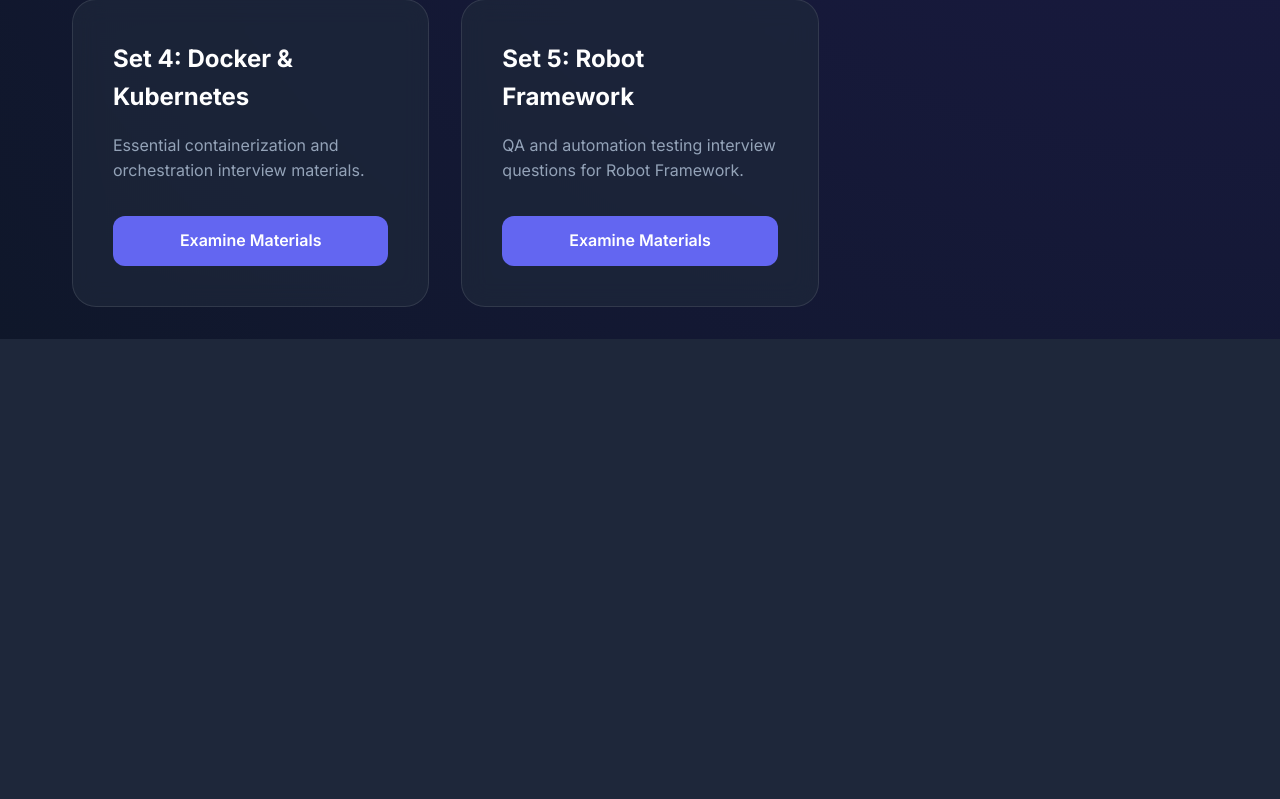
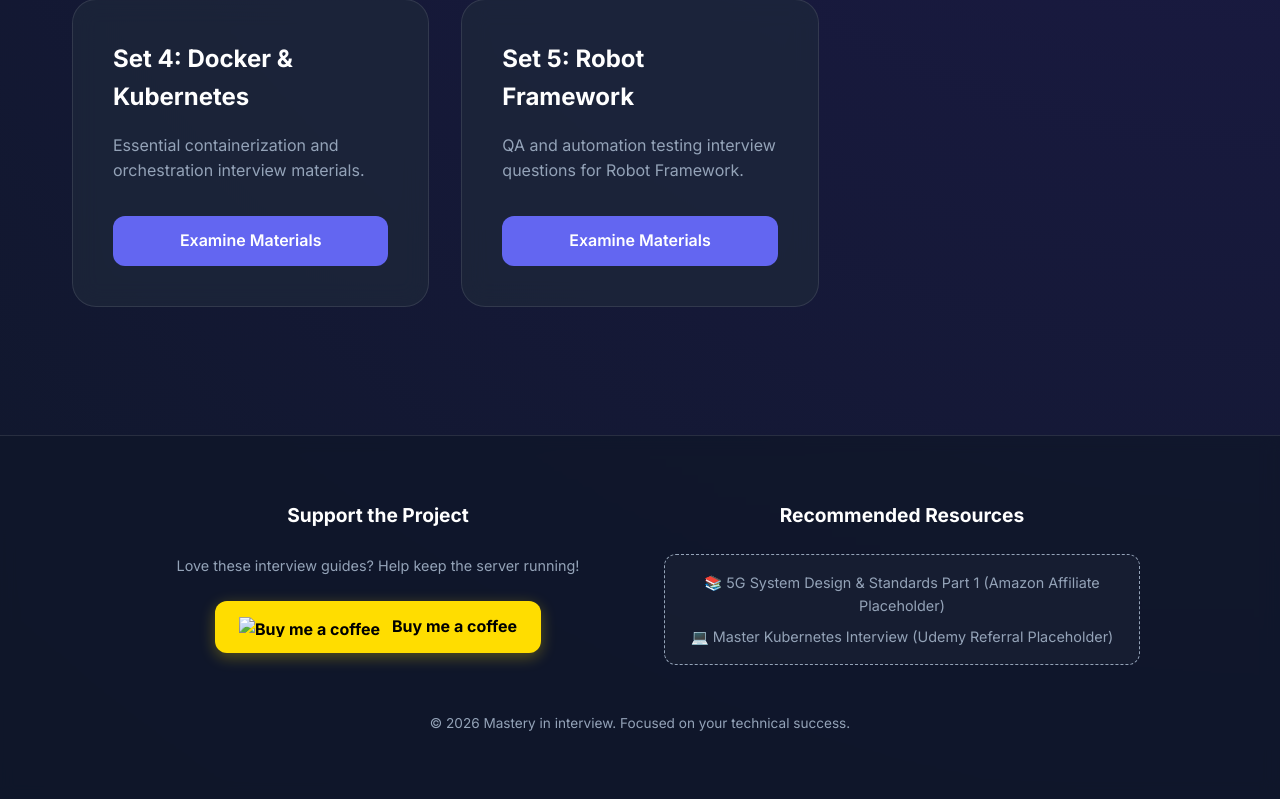
Before and after one commit to narennnishad/interview, a Flask app: page / in a window 1280 px wide. Shown: the part 761-1560 px from the top of the page. Before the commit the page ends 1100 px from the top, so only its background shows below. Run offline with Flask 3, Linux system fonts and the light colour scheme.

Commit message:
Implement monetization footer with BMC and affiliate placeholders

```diff
--- a/templates/base.html
+++ b/templates/base.html
@@ -265,6 +265,67 @@
             0%, 100% { box-shadow: 0 0 15px rgba(255, 0, 204, 0.4); }
             50% { box-shadow: 0 0 30px rgba(51, 51, 255, 0.7); }
         }
+        /* Footer Styles */
+        footer {
+            margin-top: 6rem;
+            padding: 4rem 2rem;
+            text-align: center;
+            border-top: 1px solid var(--glass-border);
+            background: rgba(15, 23, 42, 0.8);
+            backdrop-filter: blur(8px);
+        }
+
+        .footer-grid {
+            display: grid;
+            grid-template-columns: repeat(auto-fit, minmax(250px, 1fr));
+            gap: 3rem;
+            max-width: 1000px;
+            margin: 0 auto 3rem auto;
+        }
+
+        .footer-section h3 {
+            color: #fff;
+            margin-bottom: 1.5rem;
+            font-size: 1.2rem;
+        }
+
+        .affiliate-box {
+            background: rgba(255, 255, 255, 0.03);
+            border: 1px dashed var(--text-muted);
+            padding: 1rem;
+            border-radius: 0.75rem;
+            font-size: 0.9rem;
+            color: var(--text-muted);
+            transition: border-color 0.3s ease;
+        }
+
+        .affiliate-box:hover {
+            border-color: var(--primary);
+        }
+
+        .bmc-button {
+            display: inline-flex;
+            align-items: center;
+            gap: 0.75rem;
+            background: #FFDD00;
+            color: #000000;
+            padding: 0.8rem 1.5rem;
+            border-radius: 0.75rem;
+            font-weight: 700;
+            text-decoration: none;
+            transition: transform 0.3s ease, box-shadow 0.3s ease;
+            box-shadow: 0 4px 15px rgba(255, 221, 0, 0.3);
+        }
+
+        .bmc-button:hover {
+            transform: translateY(-3px);
+            box-shadow: 0 8px 25px rgba(255, 221, 0, 0.5);
+        }
+
+        .copyright {
+            color: var(--text-muted);
+            font-size: 0.85rem;
+        }
     </style>
 </head>
 <body>
@@ -277,5 +338,28 @@
         </div>
         {% block content %}{% endblock %}
     </div>
+
+    <footer>
+        <div class="footer-grid">
+            <div class="footer-section">
+                <h3>Support the Project</h3>
+                <p style="color: var(--text-muted); margin-bottom: 1.5rem; font-size: 0.9rem;">Love these interview guides? Help keep the server running!</p>
+                <a href="https://www.buymeacoffee.com/yourprofile" target="_blank" class="bmc-button">
+                    <img src="https://cdn.buymeacoffee.com/buttons/bmc-new-btn-logo.svg" alt="Buy me a coffee" style="height: 20px;">
+                    Buy me a coffee
+                </a>
+            </div>
+            <div class="footer-section">
+                <h3>Recommended Resources</h3>
+                <div class="affiliate-box">
+                    <p>📚 5G System Design & Standards Part 1 (Amazon Affiliate Placeholder)</p>
+                    <p style="margin-top: 0.5rem;">💻 Master Kubernetes Interview (Udemy Referral Placeholder)</p>
+                </div>
+            </div>
+        </div>
+        <div class="copyright">
+            &copy; 2026 Mastery in interview. Focused on your technical success.
+        </div>
+    </footer>
 </body>
 </html>
```
